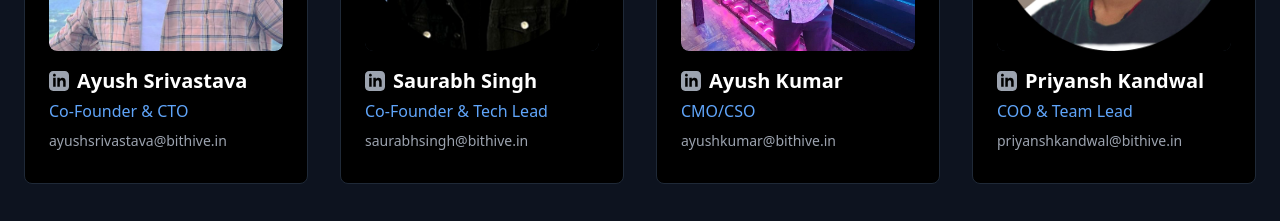
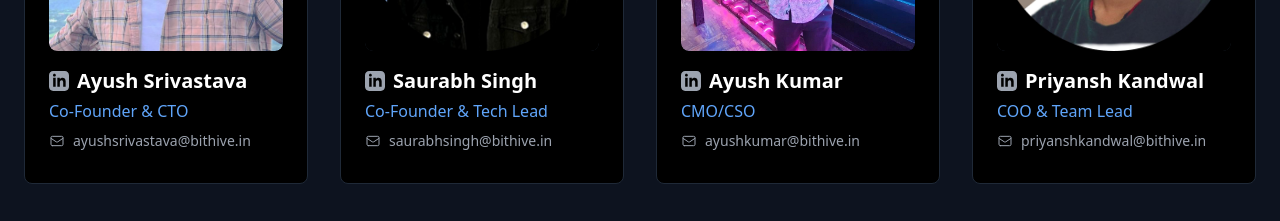
Before and after one commit to BitHiveTechnologies/BitHive-Website, a Next.js app: page / in a window 1280 px wide. Shown: the part 5240-5461 px from the top of the page. Built offline with nearby package versions, Linux system fonts and the light colour scheme.

Commit message:
Added and Updated Social Profiles

```diff
--- a/app/page.tsx
+++ b/app/page.tsx
@@ -1304,8 +1304,24 @@ export default function Page() {
                             <p className="text-blue-400 mb-2" data-oid="a8vuk0n">
                                 Co-Founder & CTO
                             </p>{' '}
-                            <p className="text-gray-400 text-sm mb-2" data-oid="53i8qu6">
-                                {' '}
+                            <p
+                                className="text-gray-400 text-sm mb-2 flex items-center"
+                                data-oid="53i8qu6"
+                            >
+                                <svg
+                                    xmlns="http://www.w3.org/2000/svg"
+                                    className="h-4 w-4 mr-2"
+                                    fill="none"
+                                    viewBox="0 0 24 24"
+                                    stroke="currentColor"
+                                >
+                                    <path
+                                        strokeLinecap="round"
+                                        strokeLinejoin="round"
+                                        strokeWidth={1.5}
+                                        d="M3 8l7.89 5.26a2 2 0 002.22 0L21 8M5 19h14a2 2 0 002-2V7a2 2 0 00-2-2H5a2 2 0 00-2 2v10a2 2 0 002 2z"
+                                    />
+                                </svg>
                                 <a
                                     href="mailto:ayushsrivastava@bithive.in"
                                     className="hover:text-blue-400 transition-colors"
@@ -1364,8 +1380,24 @@ export default function Page() {
                             <p className="text-blue-400 mb-2" data-oid="74z4j8j">
                                 Co-Founder & Tech Lead
                             </p>{' '}
-                            <p className="text-gray-400 text-sm mb-2" data-oid="1yl:1_k">
-                                {' '}
+                            <p
+                                className="text-gray-400 text-sm mb-2 flex items-center"
+                                data-oid="1yl:1_k"
+                            >
+                                <svg
+                                    xmlns="http://www.w3.org/2000/svg"
+                                    className="h-4 w-4 mr-2"
+                                    fill="none"
+                                    viewBox="0 0 24 24"
+                                    stroke="currentColor"
+                                >
+                                    <path
+                                        strokeLinecap="round"
+                                        strokeLinejoin="round"
+                                        strokeWidth={1.5}
+                                        d="M3 8l7.89 5.26a2 2 0 002.22 0L21 8M5 19h14a2 2 0 002-2V7a2 2 0 00-2-2H5a2 2 0 00-2 2v10a2 2 0 002 2z"
+                                    />
+                                </svg>
                                 <a
                                     href="mailto:saurabhsingh@bithive.in"
                                     className="hover:text-blue-400 transition-colors"
@@ -1424,8 +1456,24 @@ export default function Page() {
                             <p className="text-blue-400 mb-2" data-oid="ydb1a.s">
                                 CMO/CSO
                             </p>{' '}
-                            <p className="text-gray-400 text-sm mb-2" data-oid="d-_v_lf">
-                                {' '}
+                            <p
+                                className="text-gray-400 text-sm mb-2 flex items-center"
+                                data-oid="d-_v_lf"
+                            >
+                                <svg
+                                    xmlns="http://www.w3.org/2000/svg"
+                                    className="h-4 w-4 mr-2"
+                                    fill="none"
+                                    viewBox="0 0 24 24"
+                                    stroke="currentColor"
+                                >
+                                    <path
+                                        strokeLinecap="round"
+                                        strokeLinejoin="round"
+                                        strokeWidth={1.5}
+                                        d="M3 8l7.89 5.26a2 2 0 002.22 0L21 8M5 19h14a2 2 0 002-2V7a2 2 0 00-2-2H5a2 2 0 00-2 2v10a2 2 0 002 2z"
+                                    />
+                                </svg>
                                 <a
                                     href="mailto:ayushkumar@bithive.in"
                                     className="hover:text-blue-400 transition-colors"
@@ -1484,8 +1532,24 @@ export default function Page() {
                             <p className="text-blue-400 mb-2" data-oid="fi23f:y">
                                 COO & Team Lead
                             </p>{' '}
-                            <p className="text-gray-400 text-sm mb-2" data-oid="n4_a7x-">
-                                {' '}
+                            <p
+                                className="text-gray-400 text-sm mb-2 flex items-center"
+                                data-oid="n4_a7x-"
+                            >
+                                <svg
+                                    xmlns="http://www.w3.org/2000/svg"
+                                    className="h-4 w-4 mr-2"
+                                    fill="none"
+                                    viewBox="0 0 24 24"
+                                    stroke="currentColor"
+                                >
+                                    <path
+                                        strokeLinecap="round"
+                                        strokeLinejoin="round"
+                                        strokeWidth={1.5}
+                                        d="M3 8l7.89 5.26a2 2 0 002.22 0L21 8M5 19h14a2 2 0 002-2V7a2 2 0 00-2-2H5a2 2 0 00-2 2v10a2 2 0 002 2z"
+                                    />
+                                </svg>
                                 <a
                                     href="mailto:priyanshkandwal@bithive.in"
                                     className="hover:text-blue-400 transition-colors"
```
